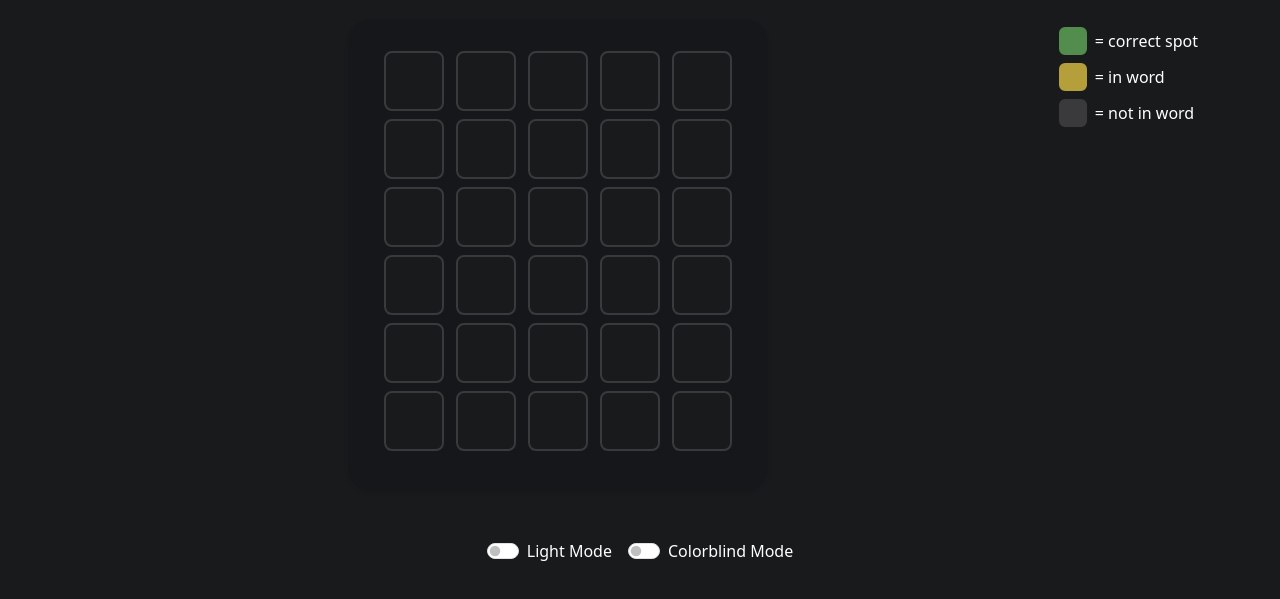
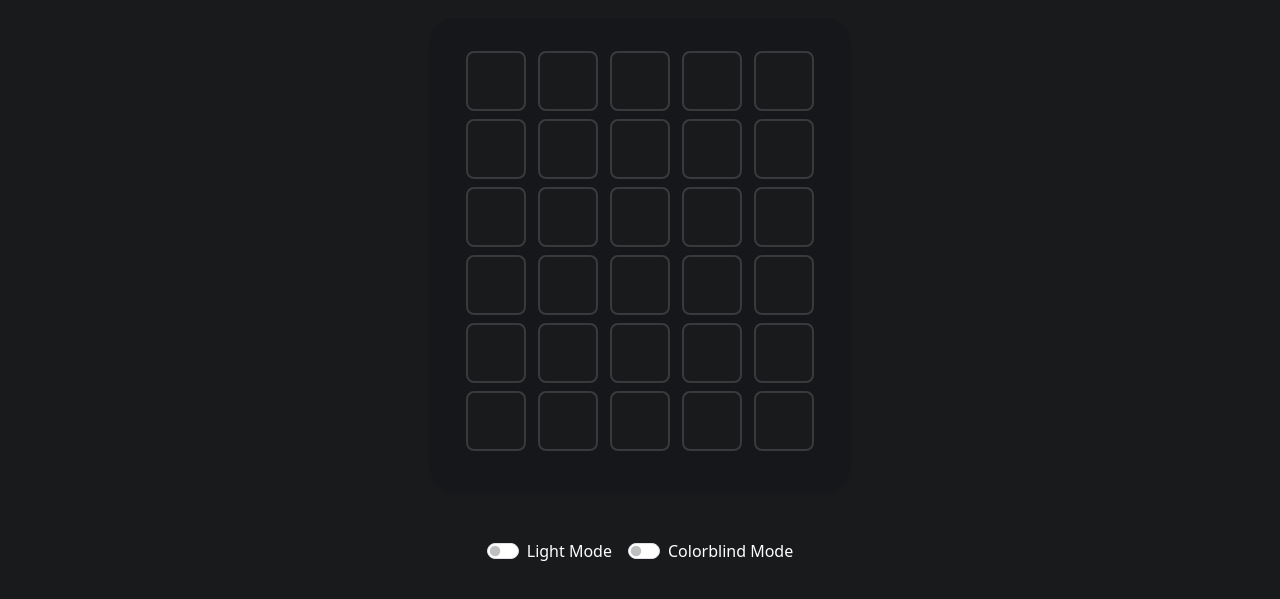
Before and after one commit to LucasLiorLE/wordle, a plain HTML site: page index.html in a window 1280 px wide. Shown: the part 77-676 px from the top of the page. Drawn offline with nearby package versions, Linux system fonts and the light colour scheme; no server answers.

Commit message:
Update index.html

```diff
--- a/index.html
+++ b/index.html
@@ -367,21 +367,6 @@
         <h1 class="text-center mb-4 fw-bold display-6">5 letter game because i dont wanna get striked</h1>
         <div class="d-flex justify-content-center align-items-start">
             <div class="wordle-board shadow-sm" id="board"></div>
-            <!-- color legend for user to kno what the colors mean lol -->
-            <div id="color-legend" class="ms-4 d-none d-md-flex flex-column align-items-start" style="min-width:120px;">
-                <div class="legend-item mb-2 d-flex align-items-center">
-                    <span class="legend-color legend-correct me-2"></span>
-                    <span>= correct spot</span>
-                </div>
-                <div class="legend-item mb-2 d-flex align-items-center">
-                    <span class="legend-color legend-present me-2"></span>
-                    <span>= in word</span>
-                </div>
-                <div class="legend-item d-flex align-items-center">
-                    <span class="legend-color legend-absent me-2"></span>
-                    <span>= not in word</span>
-                </div>
-            </div>
         </div>
         <div id="message"></div>
         <!-- Play Again button -->
```
